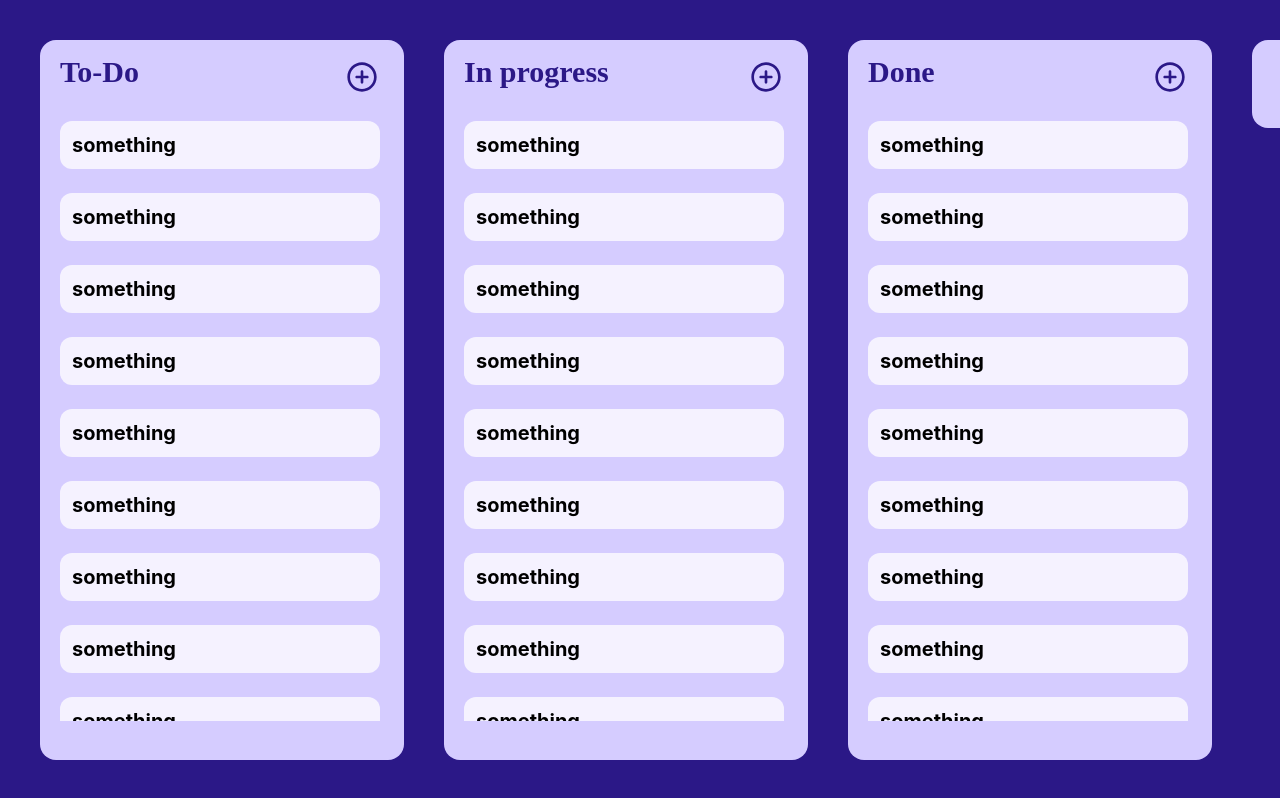
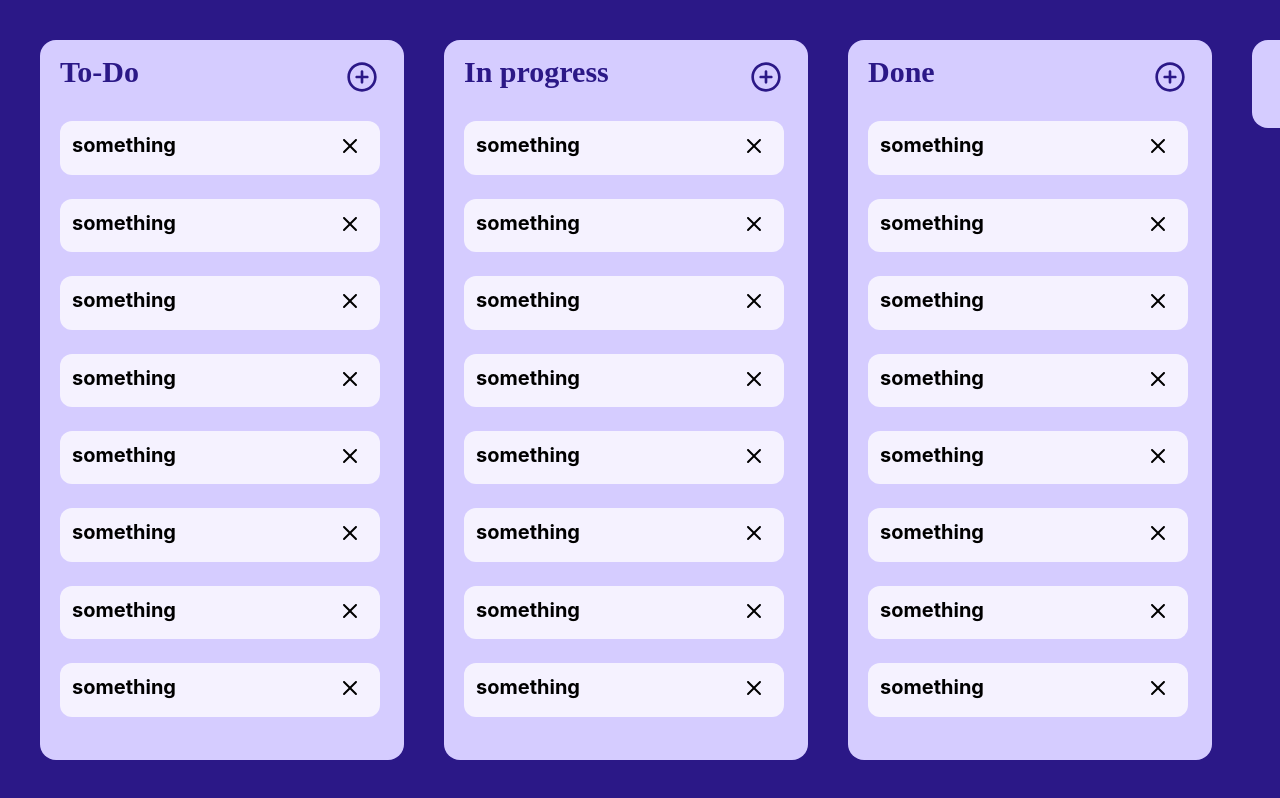
Before and after one commit to MgKraynova/kanban-board, a React (Create React App) app: page / in a window 1280 px wide. Built offline with nearby package versions, Linux system fonts and the light colour scheme.

Commit message:
add close button to task

```diff
--- a/src/components/task/styles.css
+++ b/src/components/task/styles.css
@@ -4,6 +4,8 @@
   border-radius: 12px;
   padding: 12px;
   box-sizing: border-box;
+  display: flex;
+  justify-content: space-between;
 }
 
 .task:hover {
--- a/src/components/task/task.component.tsx
+++ b/src/components/task/task.component.tsx
@@ -1,4 +1,5 @@
 import './styles.css';
+import { CloseButton } from '../close-button/close-button.component';
 type TProps = {
   title: string;
 };
@@ -7,6 +8,7 @@ export const Task = ({ title }: TProps) => {
   return (
     <div className="task" data-testid="task">
       <h3 className="taskTitle">{title}</h3>
+      <CloseButton />
     </div>
   );
 };
```
